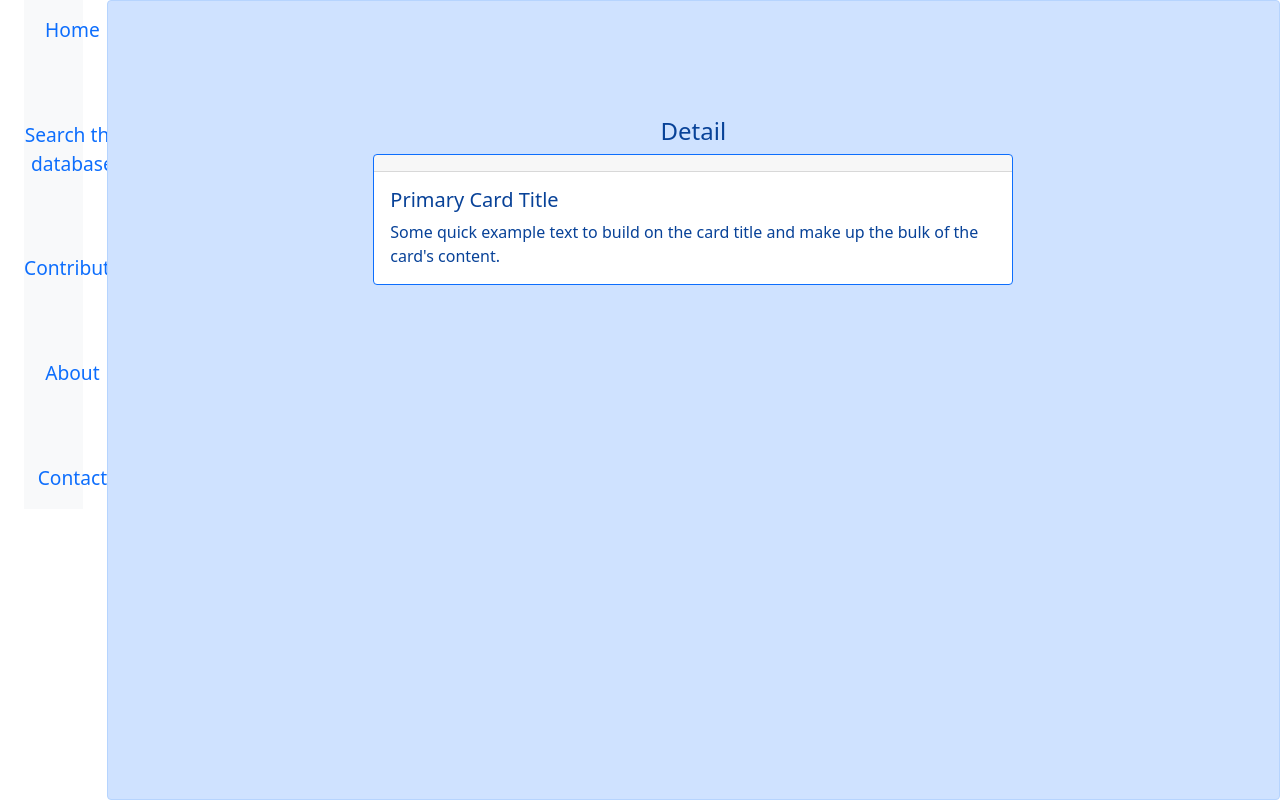
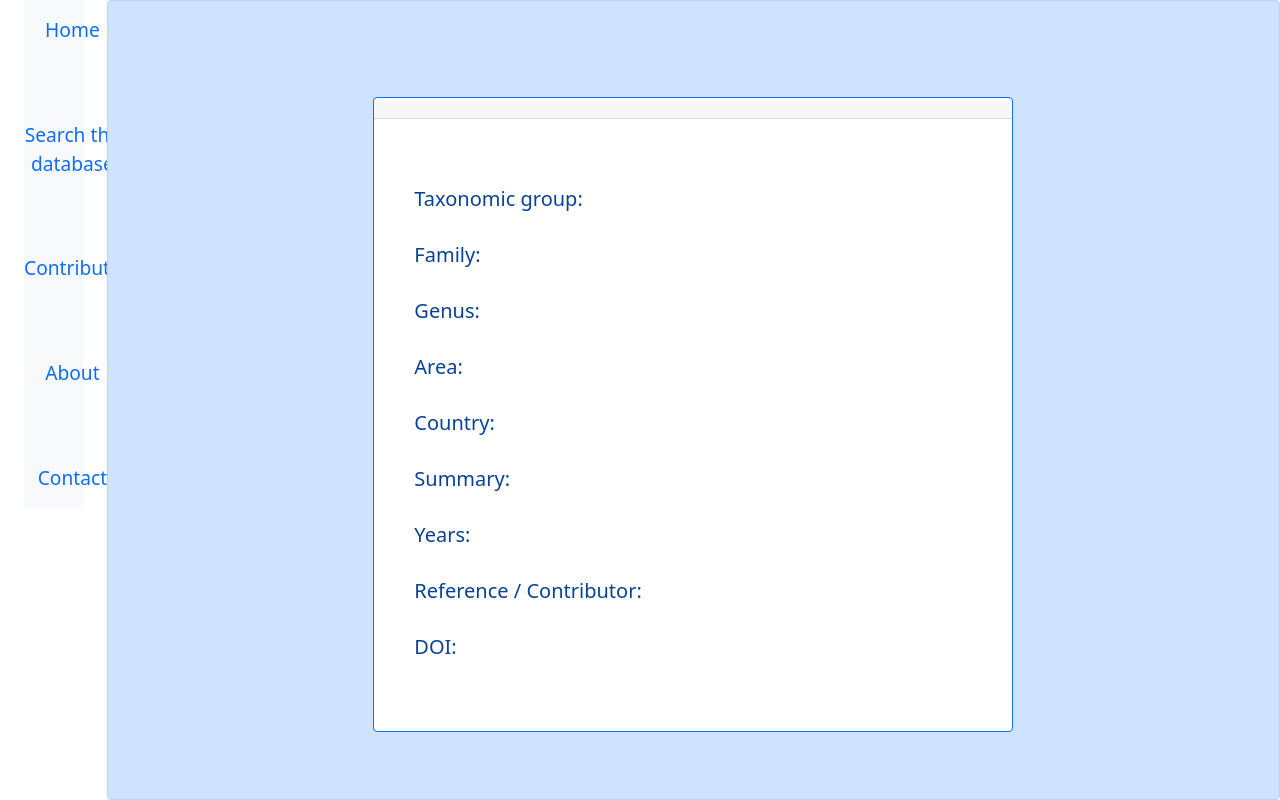
Before and after one commit to calmarti/trofiplast-frontend, a React (Create React App) app: page /about in a window 1280 px wide. Built offline with nearby package versions, Linux system fonts and the light colour scheme; no server answers.

Commit message:
Detail: primera versión completa

```diff
--- a/src/components/Detail/Detail.js
+++ b/src/components/Detail/Detail.js
@@ -7,6 +7,7 @@ import Alert from "react-bootstrap/Alert";
 import Card from "react-bootstrap/Card";
 import { useState, useEffect } from "react";
 import client from "../../api/client";
+
 
 export default function Detail() {
   const [item, setItem] = useState(null);
@@ -32,18 +33,86 @@ export default function Detail() {
             <Alert variant="primary" className="detail-alert-component py-5">
               <br />
               <br />
-              <Alert.Heading className="alert-heading">Detail</Alert.Heading>
+              {/*  <Alert.Heading className="alert-heading">Search results</Alert.Heading> */}
 
-              <Card border="primary" style={{ width: "40em", margin: "0 auto" }}>
-              <Card.Header>{item && item[0].species}</Card.Header>
-              <Card.Body>
-                <Card.Title>Primary Card Title</Card.Title>
-                <Card.Text>
-                  Some quick example text to build on the card title and make up
-                  the bulk of the card's content.
-                </Card.Text>
-              </Card.Body>
-            </Card>
+              <Card
+                border="primary"
+                style={{ width: "40em", margin: "0 auto" }}
+              >
+                <Card.Header as="h3" className="text-center my-1">
+                  {item && item[0].species}
+                </Card.Header>
+                <Card.Body className="my-5 mx-4">
+                  <Card.Title as="h5">
+                    Taxonomic group:
+                    <span style={{ fontSize: "smaller", fontWeight: "400" }}>
+                      {" "}
+                      &nbsp;{item && item[0].group}
+                    </span>
+                  </Card.Title>
+                  <br />
+                  <Card.Title as="h5">
+                    Family:
+                    <span style={{ fontSize: "smaller", fontWeight: "400" }}>
+                      {" "}
+                      &nbsp;{item && item[0].family}
+                    </span>
+                  </Card.Title>
+                  <br />
+                  <Card.Title as="h5">
+                    Genus:
+                    <span style={{ fontSize: "smaller", fontWeight: "400" }}>
+                      {" "}
+                      &nbsp;{item && item[0].genus}
+                    </span>
+                  </Card.Title>
+                  <br />
+                  <Card.Title as="h5">
+                    Area:
+                    <span style={{ fontSize: "smaller", fontWeight: "400" }}>
+                      {" "}
+                      &nbsp;{item && item[0].area}
+                    </span>
+                  </Card.Title>
+                  <br />
+                  <Card.Title as="h5">
+                    Country:
+                    <span style={{ fontSize: "smaller", fontWeight: "400" }}>
+                      {" "}
+                      &nbsp;{item && item[0].country}
+                    </span>
+                  </Card.Title>
+                  <br />
+                  <Card.Title as="h5">
+                    Summary:
+                    <span style={{ fontSize: "smaller", fontWeight: "400" }}>
+                      {" "}
+                      &nbsp;{item && item[0].summary}
+                    </span>
+                  </Card.Title>
+                  <br />
+                  <Card.Title as="h5">
+                    Years:
+                 {/*  //TODO: campo de bd original */}
+                  </Card.Title>
+                  <br />
+                  <Card.Title as="h5">
+                    Reference / Contributor:
+                    <span style={{ fontSize: "smaller", fontWeight: "400" }}>
+                      {" "}
+                      &nbsp;{item && item[0].reference}
+                    </span>
+                  </Card.Title>
+                  <br />
+                  <Card.Title as="h5">
+                    DOI:
+                    <span style={{ fontSize: "smaller", fontWeight: "400" }}>
+                      {" "}
+                      &nbsp;{item && <a href={item[0].href}>{item[0].href}</a>}
+                    </span>
+                  </Card.Title>
+                </Card.Body>
+              </Card>
             </Alert>
           </main>
         </Col>
```
